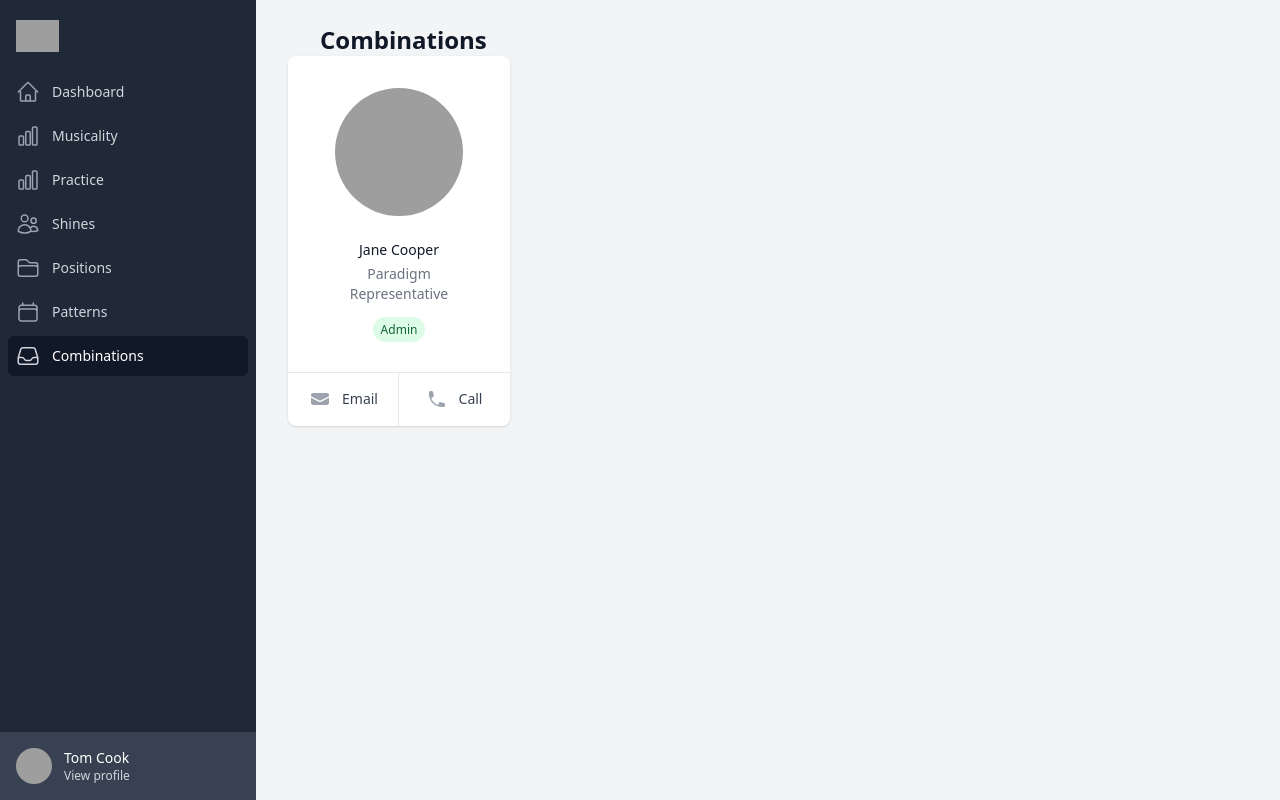
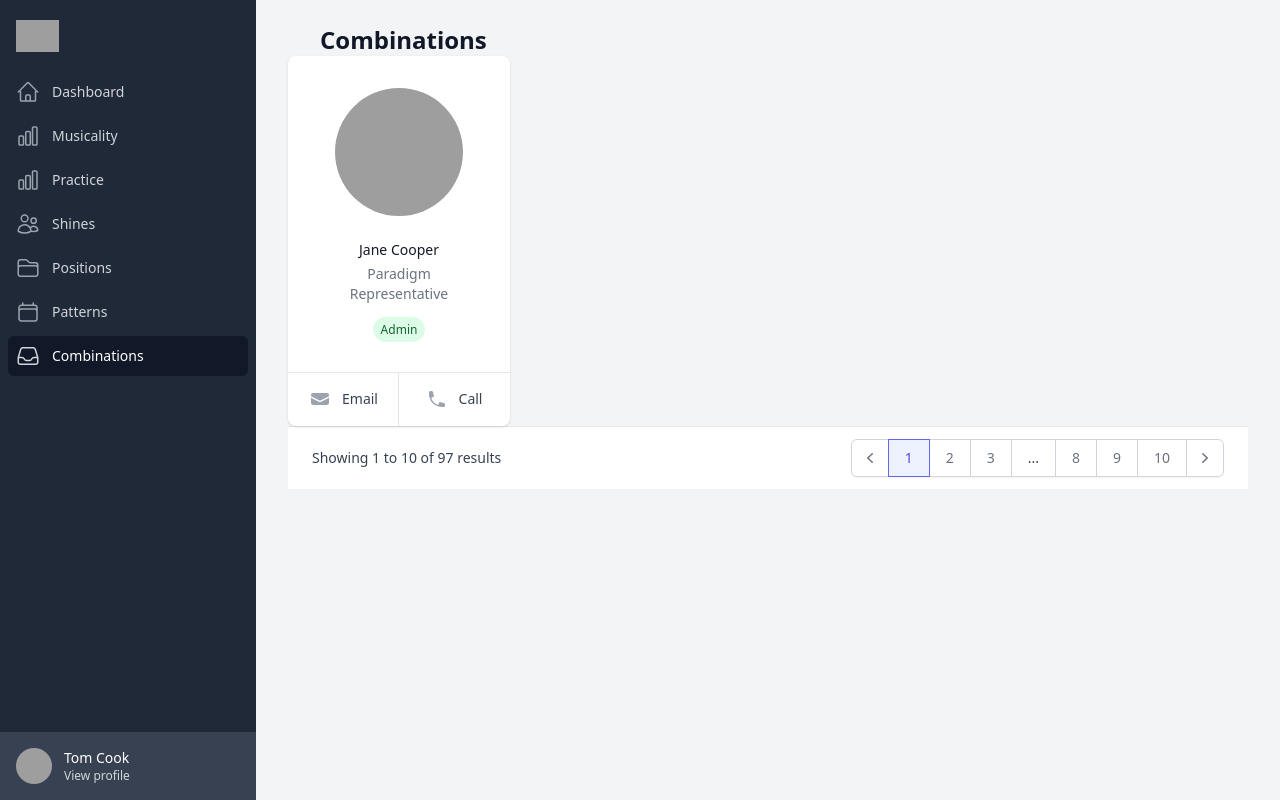
Before and after one commit to hotafrika/wails-vite-react-ts-tailwind-template, a React (Vite) app in the folder frontend/: page /combinations in a window 1280 px wide. Built offline with nearby package versions, Linux system fonts and the light colour scheme; grey boxes are pictures that could not be loaded.

Commit message:
add pagination

```diff
--- a/frontend/src/components/grids/CombinationsGrid.tsx
+++ b/frontend/src/components/grids/CombinationsGrid.tsx
@@ -1,5 +1,6 @@
 import React from "react";
 import { EnvelopeIcon, PhoneIcon } from "@heroicons/react/20/solid";
+import Pagination from "./Pagination";
 
 const people = [
   {
@@ -81,6 +82,9 @@ export default function Example() {
           </li>
         ))}
       </ul>
+      <Pagination />
+
     </>
+
   );
 }
--- a/frontend/src/components/grids/PatternsGrid.tsx
+++ b/frontend/src/components/grids/PatternsGrid.tsx
@@ -1,5 +1,6 @@
 import React from "react";
 import { EllipsisVerticalIcon } from "@heroicons/react/20/solid";
+import Pagination from "./Pagination";
 
 const projects = [
   {
@@ -88,6 +89,8 @@ export default function Example() {
           ))}
         </ul>
       </div>
+      <Pagination />
+
     </>
   );
 }
```
